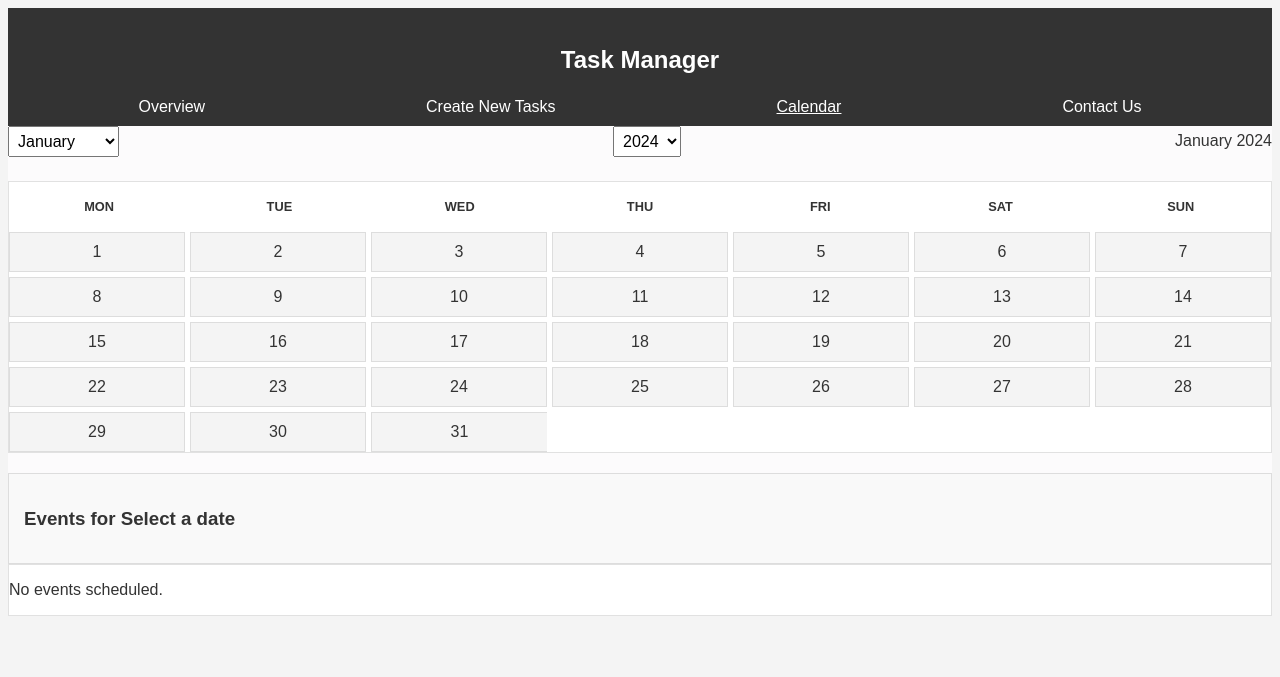
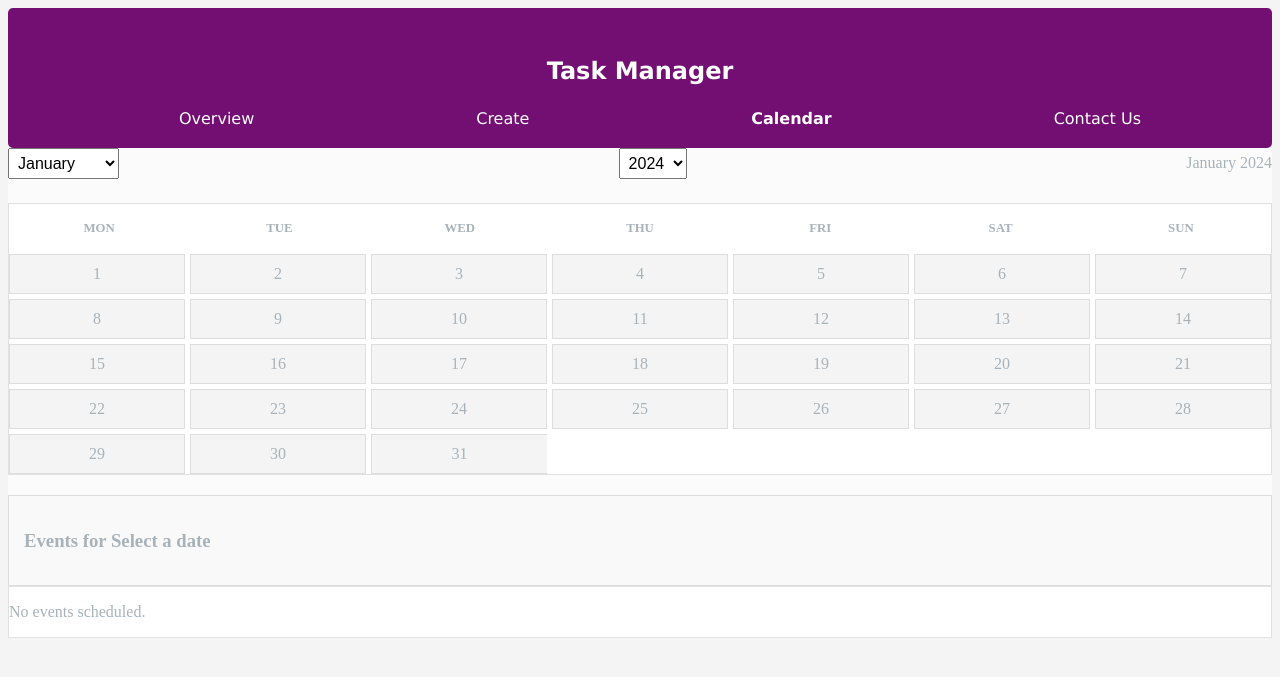
Before and after one commit to nyp-lit/Tech-Week-2024, a Flask app: page /calendar in a window 1280 px wide. Shown: the top 677 px of the page. Run offline with Flask 3, Linux system fonts and the light colour scheme.

Commit message:
I made the header consistent across all pages
I tried to make the header colour scheme match NYP LIT

```diff
--- a/templates/calendar.html
+++ b/templates/calendar.html
@@ -6,6 +6,52 @@
     <title>Dynamic Calendar with Events</title>
     <style>
           /* MAIN */
+body {
+    background-color: #f4f4f4;
+    color: black;
+}
+
+h1, h2 {
+            text-align: center;
+}
+.header {
+            background-color:  #730f73;
+            font-family: Verdana, Geneva, Tahoma, sans-serif;
+            color: #fff;
+            padding: 20px 20px;
+            position: relative;
+            border-radius : 5px;
+}
+.logo a {
+            color: white;
+            text-decoration: none;
+            font-size: 24px;
+}
+.main-nav {
+    list-style: none;
+    padding: 20;
+    display: flex;
+    justify-content: space-around;
+    margin: 0;
+}
+.main-nav li {
+            margin: 0 15px;
+}
+.main-nav a {
+   color: white;
+   text-decoration: none;
+}
+.main-nav a:hover {
+    background-color:rgb(176, 35, 164);
+    padding: 10px;
+    font-weight: bold;
+    border-radius: 5px;
+    color: white;
+}
+.main-nav a.active {
+            font-weight: bold;
+}
+
 
   .toolbar{
     display: flex;
@@ -224,48 +270,7 @@
     border: none;
     cursor: pointer;
 }
-        body {
-            font-family: Arial, sans-serif;
-            background-color: #f4f4f4;
-            color: #333;
-        }
-
-        h1 {
-            text-align: center;
-        }
-        /* Navbar Styles */
-        .header {
-            background-color: #333;
-            color: #fff;
-            padding: 10px 20px;
-            position: relative;
-        }
-        .logo a {
-            color: white;
-            text-decoration: none;
-            font-size: 24px;
-        }
-        .main-nav {
-            list-style: none;
-            padding: 0;
-            display: flex;
-            justify-content: space-around;
-            margin: 0;
-        }
-        .main-nav li {
-            margin: 0 15px;
-        }
-        .main-nav a {
-            color: white;
-            text-decoration: none;
-        }
-        .main-nav a:hover {
-            text-decoration: underline;
-        }
-        .main-nav a.active {
-            text-decoration: underline;
-        }
-        .event-form {
+.event-form {
     display: flex;
     flex-direction: column;
     max-width: 400px;
@@ -322,7 +327,7 @@
         <h1 class="logo"><a href="/">Task Manager</a></h1>
         <ul class="main-nav">
             <li><a href="/">Overview</a></li>
-            <li><a href="/task">Create New Tasks</a></li>
+            <li><a href="/task">Create</a></li>
             <li><a href="/calendar" class="active">Calendar</a></li>
             <li><a href="#">Contact Us</a></li>
         </ul>
--- a/templates/task.html
+++ b/templates/task.html
@@ -67,7 +67,7 @@
         }
 <!--        Create task button-->
         form button {
-            background-color: rgb(160, 65, 212);
+<!--            background-color: rgb(160, 65, 212);-->
             padding: 10px;
             color: white;
             display: flex;
@@ -77,7 +77,8 @@
             cursor: pointer;
         }
         form button:hover{
-            background-color: rgb(110, 50, 143);
+<!--            background-color: rgb(110, 50, 143);-->
+            background-color: #333;
         }
         form button i {
             margin-right: 8px;
```
Also changed, not shown: templates/index.html (+39 -36 lines).
